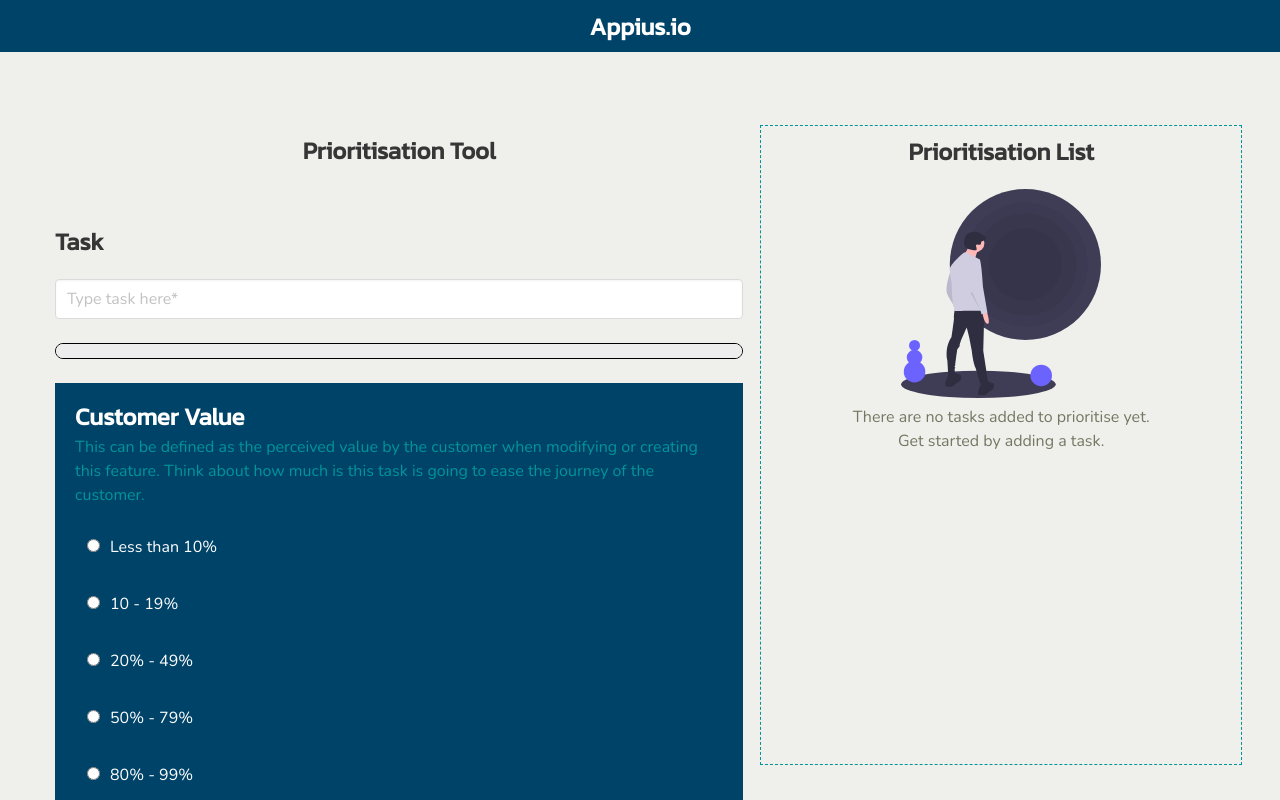
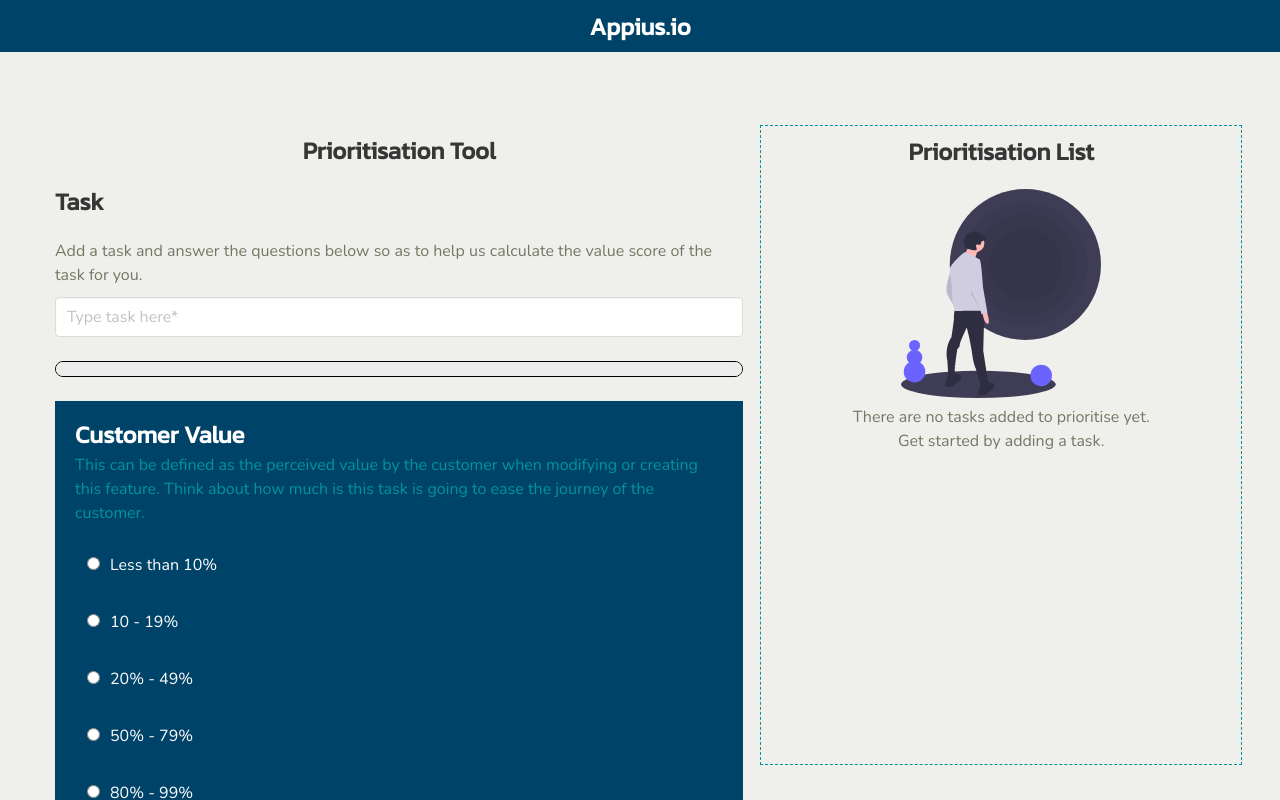
Before and after one commit to saugandhkaran/appius.io, a React (Create React App) app: page /prioritytool in a window 1280 px wide. Shown: the top 800 px of the page. Built offline with nearby package versions, Linux system fonts and the light colour scheme.

Commit message:
added label

```diff
--- a/src/components/RoiForm.js
+++ b/src/components/RoiForm.js
@@ -65,6 +65,7 @@ function RoiForm(props) {
         <div className="field">
           <div className="control">
             <h4 className="title is-4">Task</h4>
+            <p className="title-description">Add a task and answer the questions below so as to help us calculate the value score of the task for you.</p>
             <input onChange={handleChange} name="name" required className="input" type="text" placeholder="Type task here*" />
           </div>
         </div>
--- a/src/components/RoiForm.scss
+++ b/src/components/RoiForm.scss
@@ -1,5 +1,10 @@
 @import '../App.scss';
 
+.roi-form {
+    .title-description {
+        padding-bottom: 10px;
+    }
+}
 .custom-field {
     width: 100%;
     padding: 20px;
--- a/src/pages/PrioritisationTool/PrioritisationTool.scss
+++ b/src/pages/PrioritisationTool/PrioritisationTool.scss
@@ -73,10 +73,6 @@
     }
   }
 
-  .roi-form {
-    padding-top: 40px;
-  }
-
   .roi-header {
     margin-bottom: 50px;
   }
```
